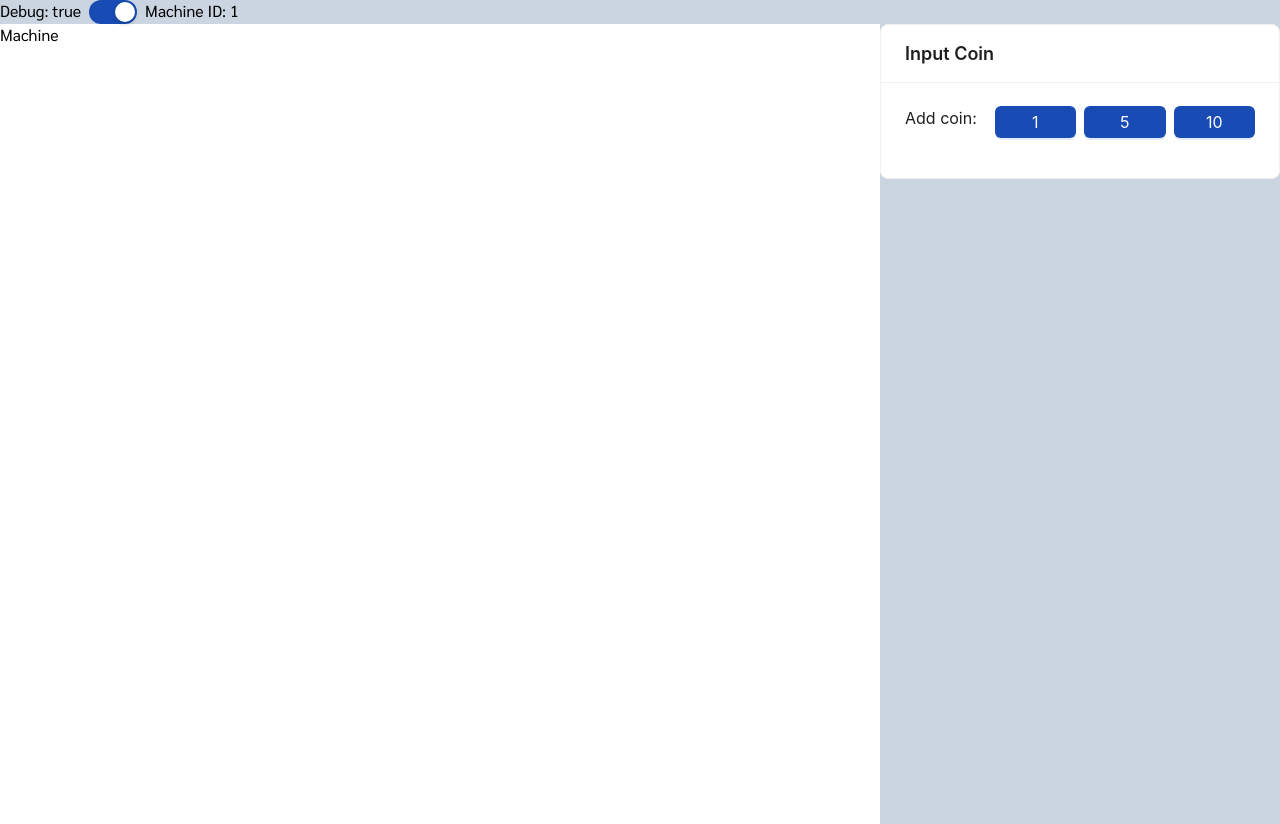
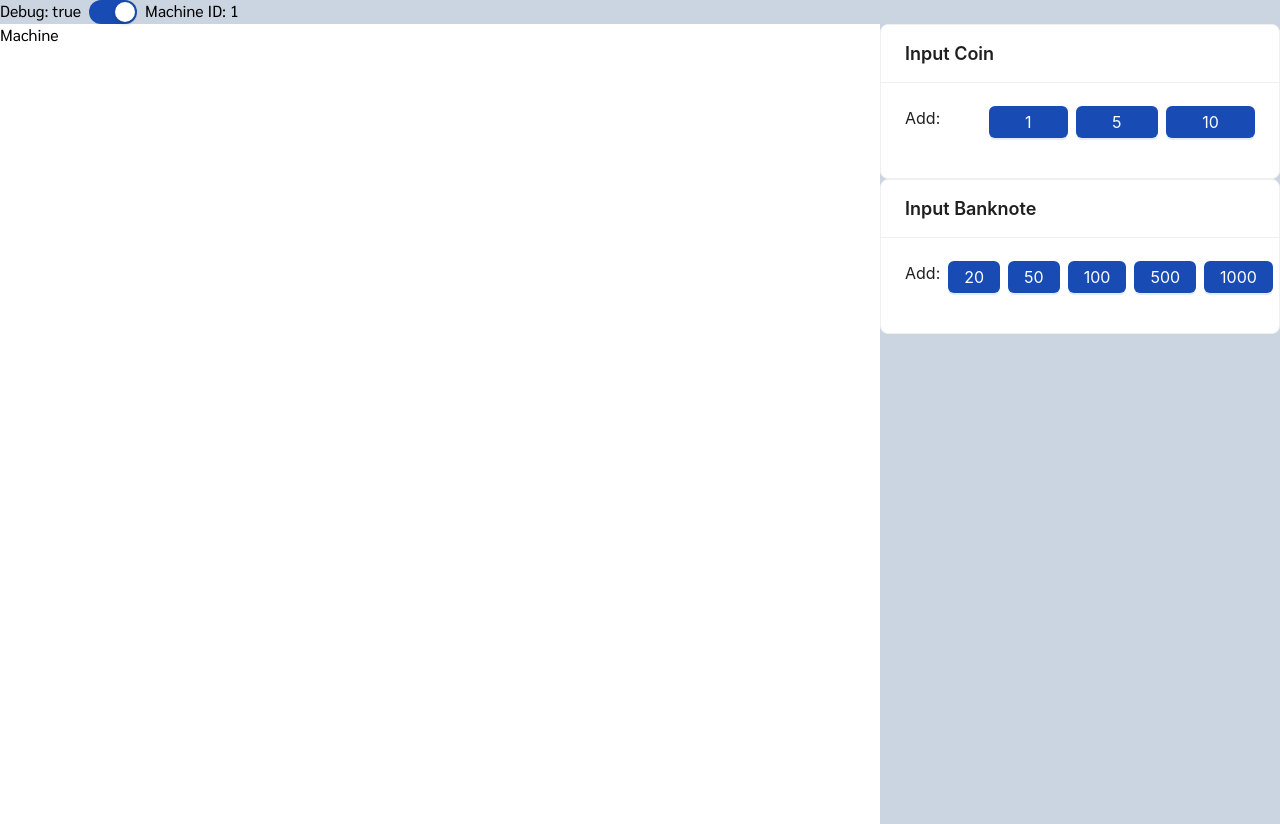
Before and after one commit to king-ppap/vending-machine, a Next.js app in the folder frontend/vending_machine/: page /machine/1 in a window 1280 px wide. Built offline with nearby package versions, Linux system fonts and the light colour scheme.

Commit message:
Update Coin InputMoney

```diff
--- a/frontend/vending_machine/app/machine/[uuid]/page.tsx
+++ b/frontend/vending_machine/app/machine/[uuid]/page.tsx
@@ -1,11 +1,13 @@
 'use client';
-import InputCoin from '@/components/machine/demo/InputCoin';
+import InputMoney from '@/components/machine/demo/InputMoney';
 import Machine from '@/components/machine/machine';
+import { Banknotes, Coin } from '@/type/api/vending-machine';
 import { Button, Switch } from 'antd';
 import { useState } from 'react';
 
 export default function Page({ params }: { params: { uuid: string } }) {
     const [isShowDebug, setIsShowDebug] = useState(true);
+    let [coins, setCoins] = useState<Coin[]>([]);
 
     const onChangeDebug = (checked: boolean) => {
         setIsShowDebug(checked);
@@ -31,7 +33,24 @@ export default function Page({ params }: { params: { uuid: string } }) {
                 <Machine />
                 {isShowDebug ? (
                     <div className="max-w-[400px] min-w-[400px] bg-slate-300 p-">
-                        <InputCoin />
+                        <InputMoney
+                            title="Input Coin"
+                            coins={coins}
+                            setCoins={setCoins}
+                            moneyList={[Coin.COIN_1, Coin.COIN_5, Coin.COIN_10]}
+                        />
+                        <InputMoney
+                            title="Input Banknote"
+                            coins={coins}
+                            setCoins={setCoins}
+                            moneyList={[
+                                Banknotes.BANKNOTES_20,
+                                Banknotes.BANKNOTES_50,
+                                Banknotes.BANKNOTES_100,
+                                Banknotes.BANKNOTES_500,
+                                Banknotes.BANKNOTES_1000
+                            ]}
+                        />
                     </div>
                 ) : (
                     <></>
--- a/frontend/vending_machine/components/machine/demo/InputCoin.tsx
+++ /dev/null
@@ -1,66 +0,0 @@
-'use client';
-import { Button, Card, Tag } from 'antd';
-import { useState } from 'react';
-
-enum Coin {
-    COIN_1 = 1,
-    COIN_5 = 5,
-    COIN_10 = 10,
-}
-
-export default function InputCoin() {
-    let [coins, setCoins] = useState<Coin[]>([]);
-
-    const handleRemoveCoin = (index: number) => {
-        const newCoins = coins.filter((tag, i) => i !== index);
-        setCoins(newCoins);
-    };
-
-    const onClickAddCoin = (coin: Coin) => {
-        setCoins([...coins, coin]);
-    };
-
-    const forMap = (tag: Coin, index: number) => {
-        const tagElem = (
-            <Tag
-                closable
-                onClose={(e) => {
-                    e.preventDefault();
-                    handleRemoveCoin(index);
-                }}
-            >
-                {tag}
-            </Tag>
-        );
-        return <span key={index}>{tagElem}</span>;
-    };
-
-    const tagChild = coins.map(forMap);
-
-    return (
-        <Card title="Input Coin" className="bg-white">
-            <div className="grid grid-cols-4 grid-flow-col gap-2">
-                <p>Add coin: </p>
-                <Button
-                    type="primary"
-                    onClick={() => onClickAddCoin(Coin.COIN_1)}
-                >
-                    1
-                </Button>
-                <Button
-                    type="primary"
-                    onClick={() => onClickAddCoin(Coin.COIN_5)}
-                >
-                    5
-                </Button>
-                <Button
-                    type="primary"
-                    onClick={() => onClickAddCoin(Coin.COIN_10)}
-                >
-                    10
-                </Button>
-            </div>
-            <div className="p-2"> {tagChild}</div>
-        </Card>
-    );
-}
--- /dev/null
+++ b/frontend/vending_machine/components/machine/demo/InputMoney.tsx
@@ -0,0 +1,58 @@
+'use client';
+import { Banknotes, Coin } from '@/type/api/vending-machine';
+import { Button, Card, Tag } from 'antd';
+
+interface Props {
+    title: string;
+    coins: (Coin | Banknotes)[];
+    setCoins: Function;
+    moneyList: (Coin | Banknotes)[];
+}
+
+export default function InputMoney(props: Props) {
+    const handleRemoveCoin = (index: number) => {
+        const newCoins = props.coins.filter((tag, i) => i !== index);
+        props.setCoins(newCoins);
+    };
+
+    const onClickAddCoin = (coin: Coin | Banknotes) => {
+        props.setCoins([...props.coins, coin]);
+    };
+
+    const forMap = (tag: Coin, index: number) => {
+        const tagElem = (
+            <Tag
+                closable
+                onClose={(e) => {
+                    e.preventDefault();
+                    handleRemoveCoin(index);
+                }}
+            >
+                {tag}
+            </Tag>
+        );
+        return <span key={index}>{tagElem}</span>;
+    };
+
+    const tagChild = props.coins.map(forMap);
+
+    return (
+        <Card title={props.title} className="bg-white">
+            <div className={`grid grid-cols-${props.moneyList.length} grid-flow-col gap-2`}>
+                <p>Add: </p>
+                {props.moneyList.map((e, i) => {
+                    return (
+                        <Button
+                            key={i}
+                            type="primary"
+                            onClick={() => onClickAddCoin(e)}
+                        >
+                            {e}
+                        </Button>
+                    );
+                })}
+            </div>
+            <div className="p-2"> {tagChild}</div>
+        </Card>
+    );
+}
--- a/frontend/vending_machine/type/api/vending-machine/index.ts
+++ b/frontend/vending_machine/type/api/vending-machine/index.ts
@@ -18,3 +18,17 @@ export interface IVendingMachine {
     banknotes_500: number
     banknotes_1000: number
 }
+
+export enum Coin {
+    COIN_1 = 1,
+    COIN_5 = 5,
+    COIN_10 = 10,
+}
+
+export enum Banknotes {
+    BANKNOTES_20 = 20,
+    BANKNOTES_50 = 50,
+    BANKNOTES_100 = 100,
+    BANKNOTES_500 = 500,
+    BANKNOTES_1000 = 1000,
+}
```
